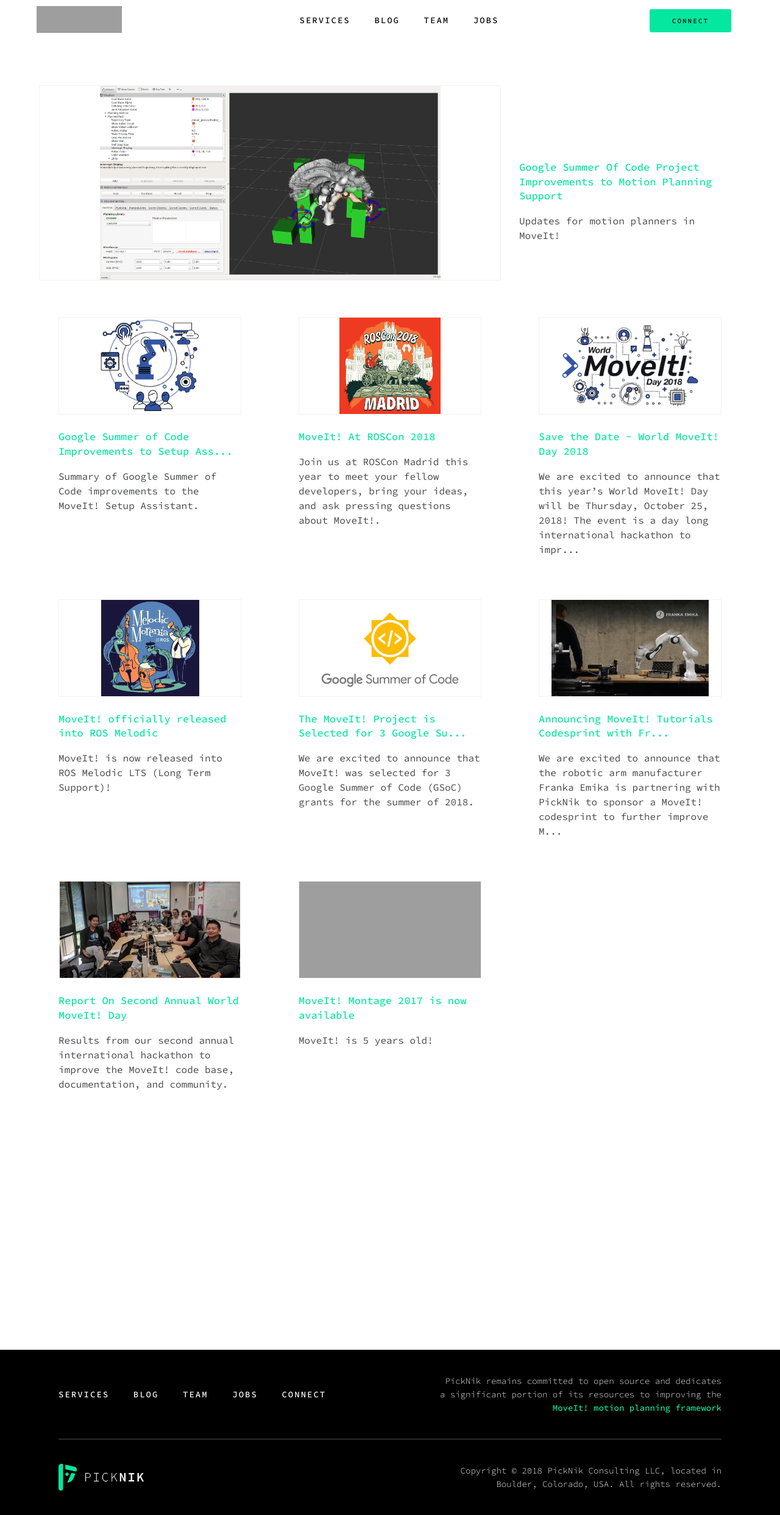
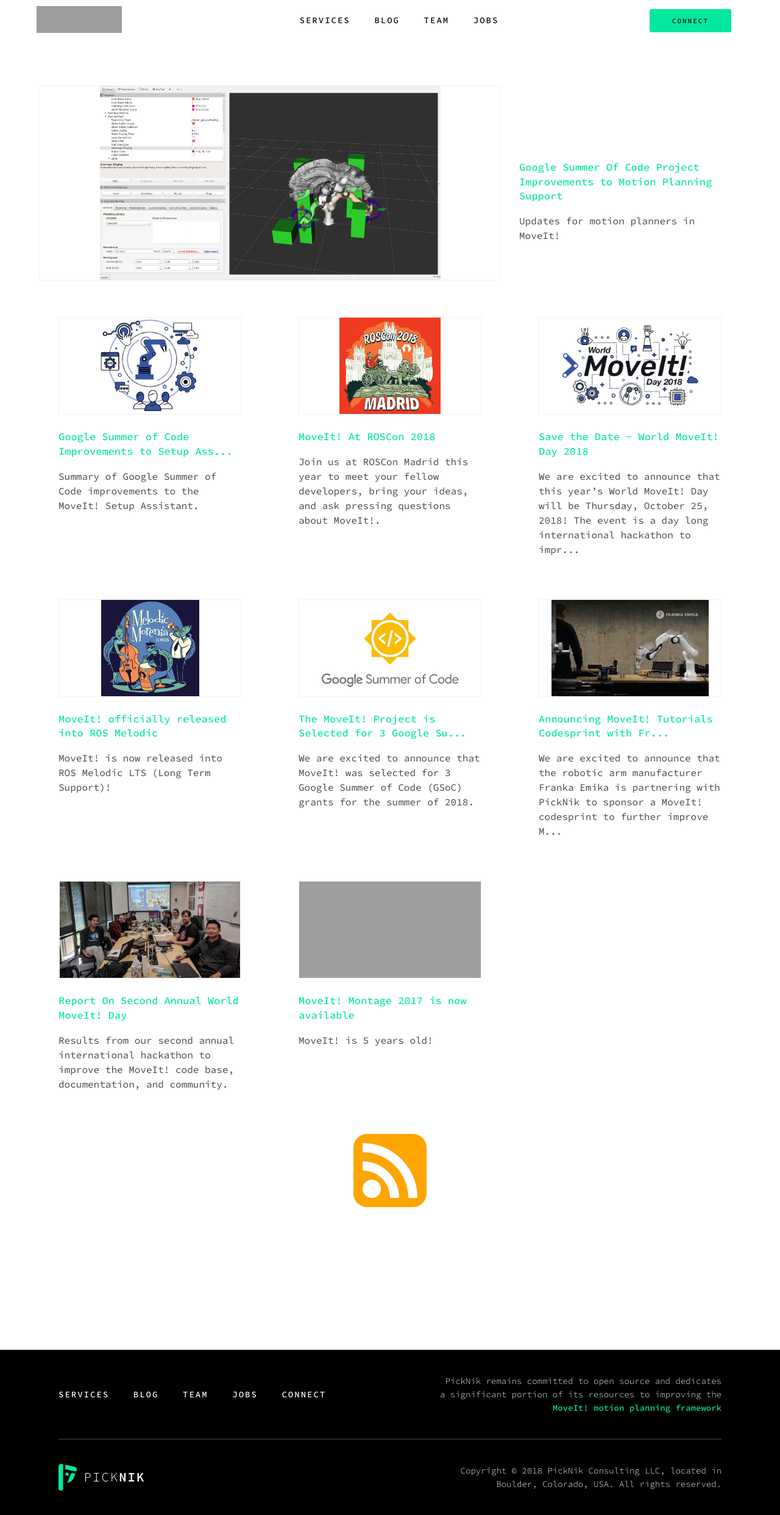
Before and after one commit to PickNikRobotics/beta_moveit_website, a Jekyll site: the page built from blog/index.html, in a window 1280 px wide. Shown: the whole page at 61% size. Built offline with Jekyll 4.4.1, drawn with Linux system fonts in a browser that asks for light colours; nearby versions of some CDN libraries; grey boxes are pictures that could not be loaded.

Commit message:
Add link to feed (#70)
* [Blog-page] - implement scss, creating new blog page part 1 without new styles

* [Blog-page] - styling blog, single post, add few posts

* Update 2018-07-26-save-the-date-world-moveit-day.markdown

* [Blog-page] - Remove side-posts, add preview/next posts, change color of title from blue to green

* Add some new posts

* Update 2018-10-23-gsoc-setup-assistant-v2.markdown

* Fixing image links

* Add link to Feed

```diff
--- a/_layouts/post.html
+++ b/_layouts/post.html
@@ -24,7 +24,7 @@
           {% else %}
           <div class="image-wrapper">
             <img
-              src="/assets/images/main/default-image.png"
+              src="/images/default-image.jpg"
               style="width:100%;"
             />
           </div>
--- a/_sass/_body.scss
+++ b/_sass/_body.scss
@@ -247,3 +247,12 @@
   font-weight: 500;
   font-size: 15px;
 }
+
+.rss-feed{
+  display: block;
+  margin: 0 auto;
+  img{
+    max-width: 100%;
+    width: 120px;
+  }
+}
--- a/blog/index.html
+++ b/blog/index.html
@@ -52,7 +52,7 @@
         </div>
         {% else %}
         <div class="blog-image-wrapper">
-          <img src="/assets/images/main/default-image.png" style="width:100%;">
+          <img src="/images/default-image.jpg" style="width:100%;">
         </div>
         {% endif %}
         <div class="blog-text-wrapper">
@@ -64,3 +64,8 @@
   </div>
   {% endfor %}
 </div>
+<div class="row">
+    <a href="/feed.xml" class="rss-feed">
+      <img src="/images/feed-icon.jpg">
+    </a>
+</div>
```
Also changed, not shown: images/default-image.jpg (added), images/feed-icon.jpg (added).
